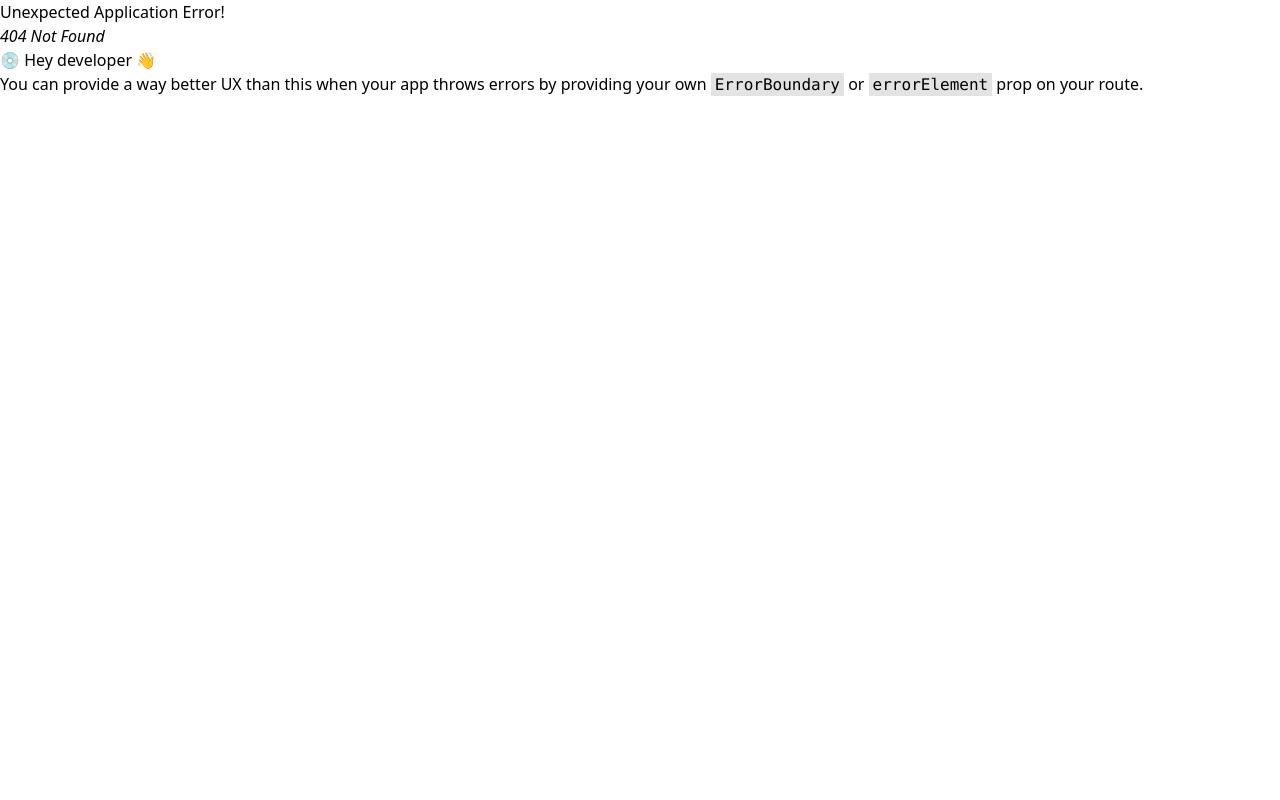
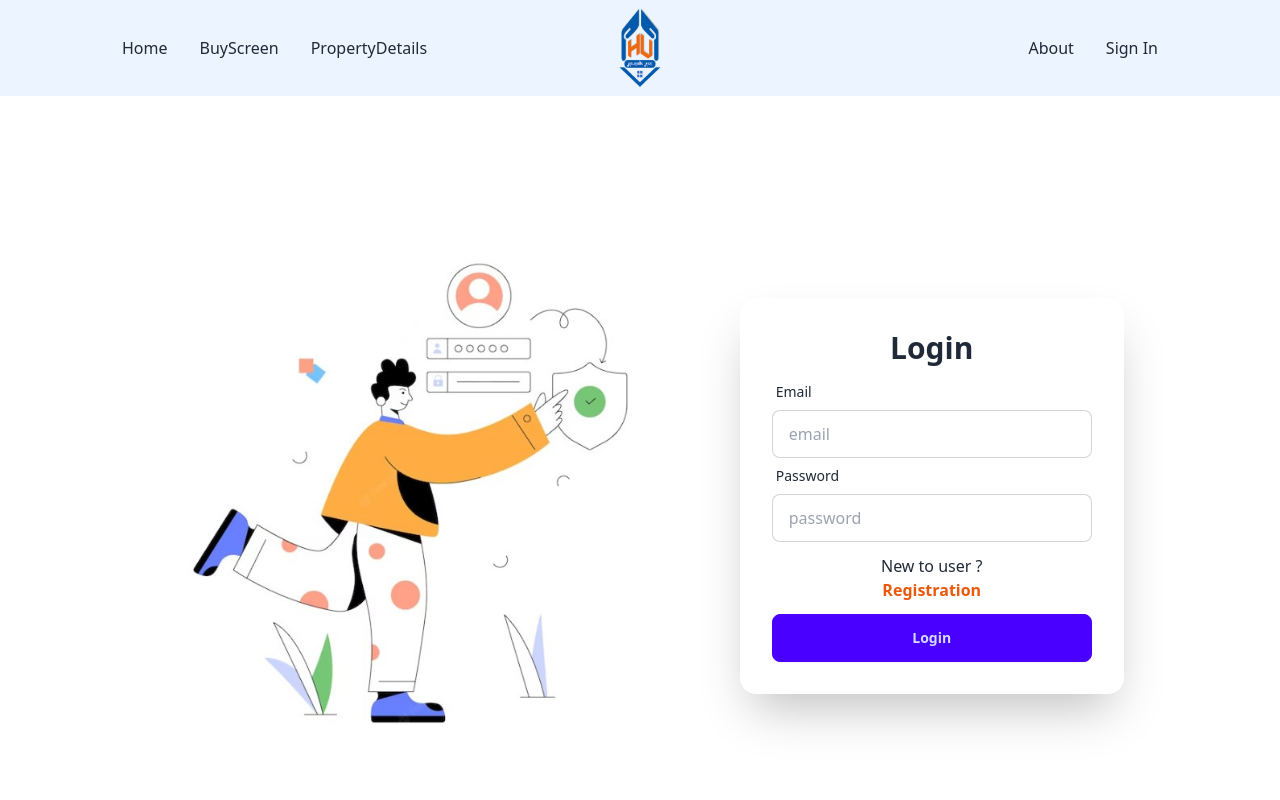
Before and after one commit to Pronoy568/HeritageNest, a React (Vite) app: page /signIn in a window 1280 px wide. Before the commit this address had no page. Shown: the top 800 px of the page. Built offline with nearby package versions, Linux system fonts and the light colour scheme.

Commit message:
Extra working with SignIn Page

```diff
--- a/package.json
+++ b/package.json
@@ -11,6 +11,7 @@
   },
   "dependencies": {
     "@heroicons/react": "^2.1.4",
+    "framer-motion": "^11.2.12",
     "heroicons": "^2.1.4",
     "react": "^18.3.1",
     "react-dom": "^18.3.1",
@@ -26,6 +27,7 @@
     "@types/react-dom": "^18.3.0",
     "@vitejs/plugin-react": "^4.3.1",
     "autoprefixer": "^10.4.19",
+    "daisyui": "^4.12.8",
     "eslint": "^8.57.0",
     "eslint-plugin-react": "^7.34.2",
     "eslint-plugin-react-hooks": "^4.6.2",
--- a/src/Routes/Router.jsx
+++ b/src/Routes/Router.jsx
@@ -4,6 +4,7 @@ import Landing from "../pages/Landing/Landing";
 import About from "../pages/About/About";
 import BuyScreen from "../pages/BuyScreen/BuyScreen";
 import PropertyDetails from "../pages/PropertyDetails/PropertyDetails";
+import SignIn from "../pages/SignIn/SignIn";
 
 const routes = [
   {
@@ -26,6 +27,10 @@ const routes = [
         path: "/propertyDetails",
         element: <PropertyDetails />,
       },
+      {
+        path: "/signIn",
+        element: <SignIn />,
+      },
     ],
   },
 ];
--- a/src/component/shared/Navbar/Navbar.jsx
+++ b/src/component/shared/Navbar/Navbar.jsx
@@ -18,9 +18,7 @@ const Navbar = () => {
 
       <div className="flex flex-col md:flex-row items-center space-y-[8px] md:space-y-0 space-x-0 md:space-x-[32px] w-full md:w-[549.36px] justify-end">
         <Link to="/about">About</Link>
-        <a href="#sign-in" className="text-black">
-          Sign In
-        </a>
+        <Link to="/signIn">Sign In</Link>
       </div>
     </nav>
   );
--- /dev/null
+++ b/src/pages/SignIn/SignIn.jsx
@@ -0,0 +1,68 @@
+import img from "../../assets/SignIn/signIn.jpg";
+import { motion } from "framer-motion";
+
+const SignIn = () => {
+  return (
+    <div className="bg-white hero min-h-screen ">
+      <div className="hero-content flex-col lg:flex-row">
+        <motion.div
+          initial={{ x: -100 }}
+          animate={{ x: 0 }}
+          transition={{ duration: 1.5 }}
+          className="md:w-1/2 w-4/5 md:mr-12"
+        >
+          <img className="rounded-3xl" src={img} alt="image" />
+        </motion.div>
+        <motion.div
+          initial={{ x: 100 }}
+          animate={{ x: 0 }}
+          transition={{ duration: 1.5 }}
+          className="card flex-shrink-0 w-full max-w-sm shadow-2xl bg-base-100"
+        >
+          <div className="card-body">
+            <h1 className="text-3xl text-center font-bold">Login</h1>
+            <form>
+              <div className="form-control">
+                <label className="label">
+                  <span className="label-text">Email</span>
+                </label>
+                <input
+                  type="text"
+                  placeholder="email"
+                  className="input input-bordered"
+                  name="email"
+                />
+              </div>
+              <div className="form-control">
+                <label className="label">
+                  <span className="label-text">Password</span>
+                </label>
+                <input
+                  type="password"
+                  placeholder="password"
+                  className="input input-bordered"
+                  name="password"
+                />
+                <p className="text-center my-3">
+                  New to user ?{" "}
+                  <p className="text-orange-600 font-bold" to="/register">
+                    Registration
+                  </p>{" "}
+                </p>
+              </div>
+              <div className="form-control">
+                <input
+                  className="btn btn-primary"
+                  type="submit"
+                  value="Login"
+                />
+              </div>
+            </form>
+          </div>
+        </motion.div>
+      </div>
+    </div>
+  );
+};
+
+export default SignIn;
--- a/tailwind.config.js
+++ b/tailwind.config.js
@@ -1,3 +1,4 @@
+/* eslint-disable no-undef */
 /** @type {import('tailwindcss').Config} */
 export default {
   content: ["./index.html", "./src/**/*.{js,ts,jsx,tsx}"],
@@ -10,5 +11,5 @@ export default {
       },
     },
   },
-  plugins: [],
+  plugins: [require("daisyui")],
 };
```
Also changed, not shown: src/assets/SignIn/signIn.jpg (added), 1 other file (tests, documents, lock files or other folders).
